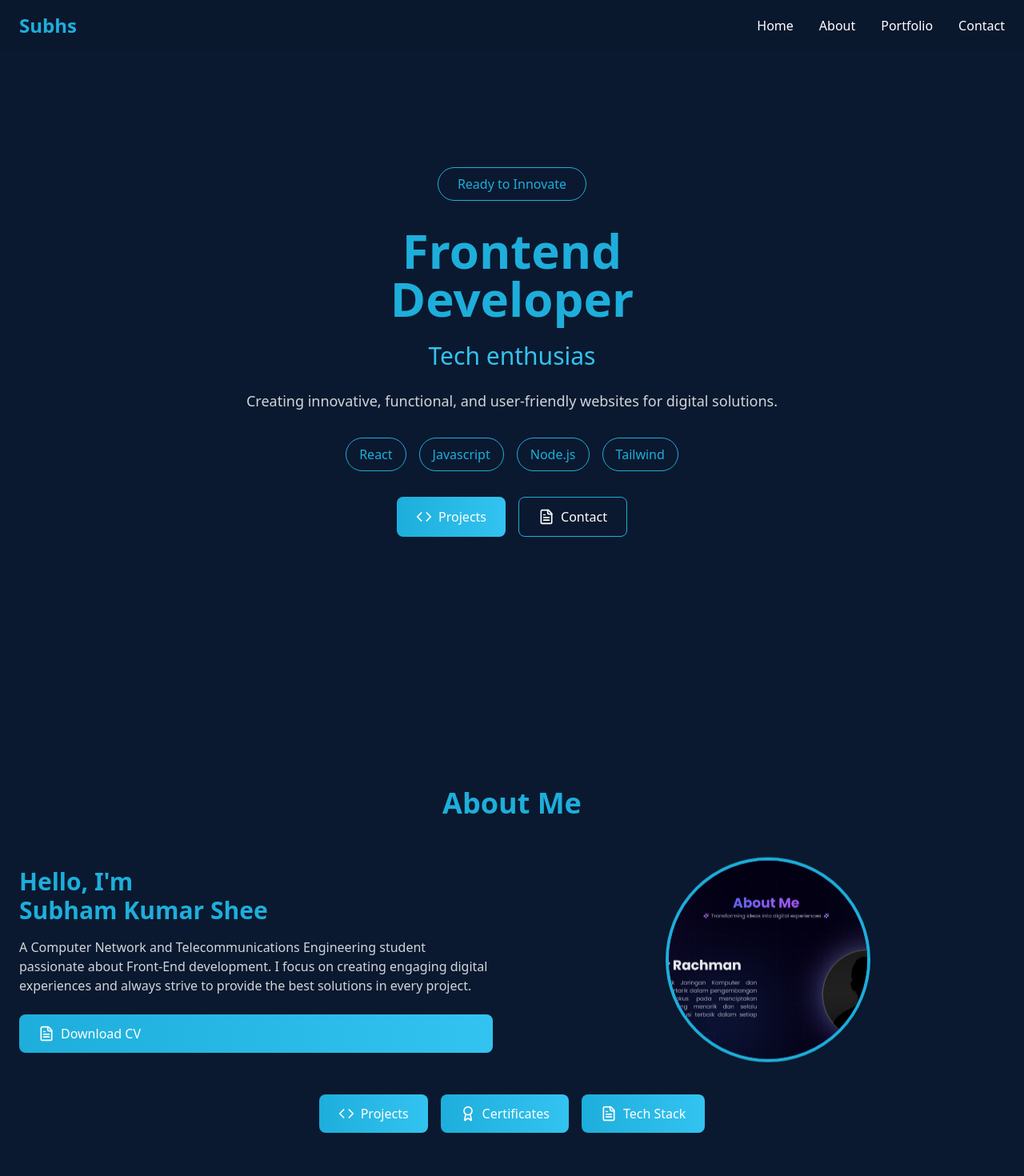
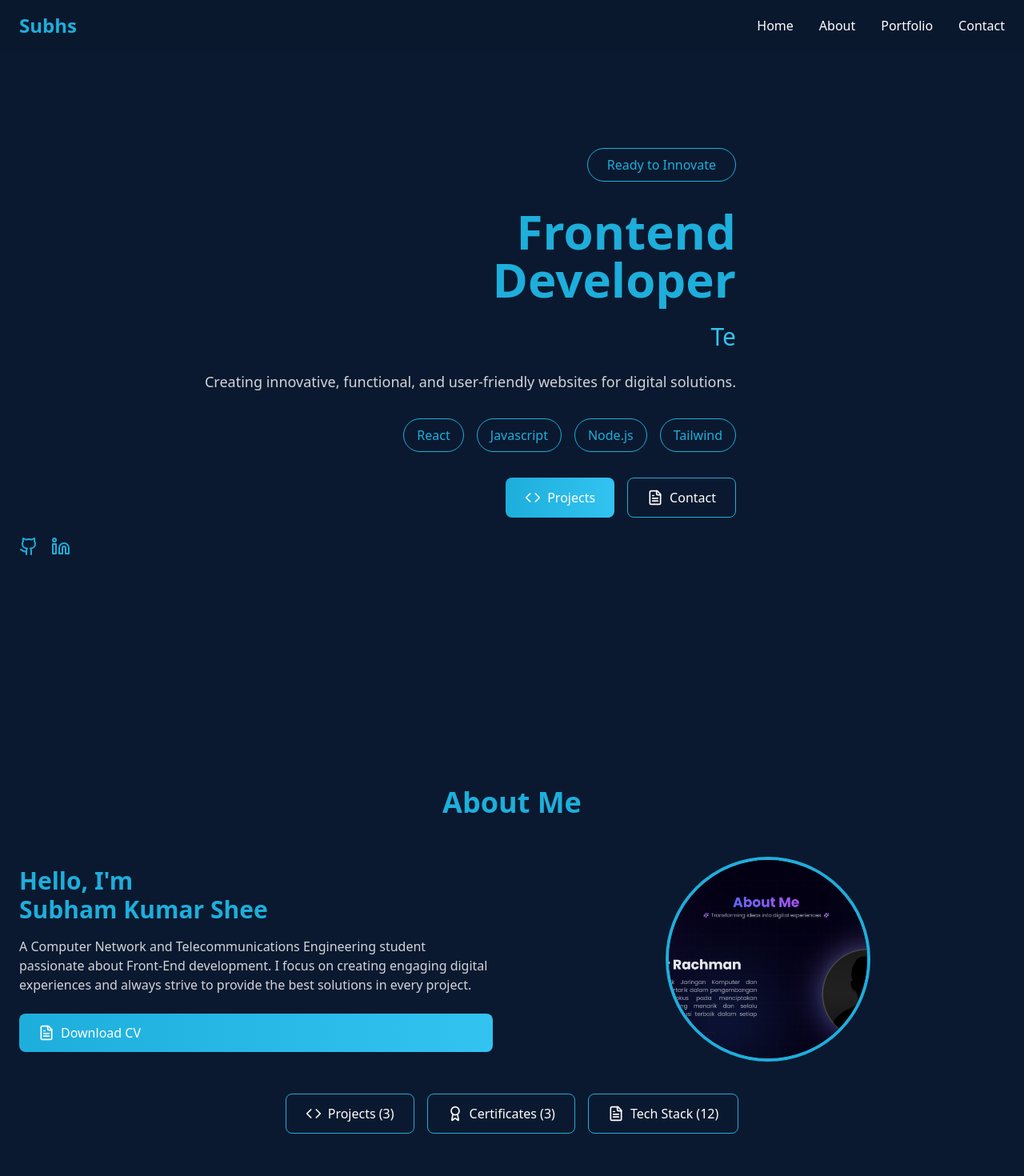
Before and after one commit to subhs90078/neon-scroll-showcase, a React (Vite) app: page / in a window 1280 px wide. Shown: the top 1470 px of the page at 80% size. Built offline with nearby package versions, Linux system fonts and the light colour scheme.

Commit message:
feat: Implement design and feature updates
This commit implements design changes to match the website's color scheme, adjusts the typing animation, adds social media links, integrates certificate viewing, and enhances the "About Me" section with file counts and animations.

```diff
--- /dev/null
+++ b/src/components/SocialLinks.tsx
@@ -0,0 +1,27 @@
+
+import { Github, Linkedin } from 'lucide-react';
+
+const SocialLinks = () => {
+  return (
+    <div className="flex gap-4 mt-6">
+      <a
+        href="https://github.com/yourusername"
+        target="_blank"
+        rel="noopener noreferrer"
+        className="text-neonBlue hover:text-lightBlue transition-colors"
+      >
+        <Github size={24} />
+      </a>
+      <a
+        href="https://linkedin.com/in/yourusername"
+        target="_blank"
+        rel="noopener noreferrer"
+        className="text-neonBlue hover:text-lightBlue transition-colors"
+      >
+        <Linkedin size={24} />
+      </a>
+    </div>
+  );
+};
+
+export default SocialLinks;
--- a/src/components/TypingAnimation.tsx
+++ b/src/components/TypingAnimation.tsx
@@ -29,10 +29,13 @@ const TypingAnimation = () => {
     if (!isDeleting && updatedText === fullText) {
       setIsDeleting(true);
       setDelta(period);
-    } else if (isDeleting && updatedText === '') {
-      setIsDeleting(false);
-      setLoopNum(loopNum + 1);
-      setDelta(200);
+    } else if (isDeleting) {
+      setDelta(100); // Faster erasing speed
+      if (updatedText === '') {
+        setIsDeleting(false);
+        setLoopNum(loopNum + 1);
+        setDelta(200);
+      }
     }
   };
 
--- a/src/pages/Index.tsx
+++ b/src/pages/Index.tsx
@@ -1,4 +1,3 @@
-
 import { useEffect, useState } from 'react';
 import AOS from 'aos';
 import 'aos/dist/aos.css';
@@ -6,6 +5,8 @@ import { FileText, Code, Award, ExternalLink } from 'lucide-react';
 import TypingAnimation from '../components/TypingAnimation';
 import TechStack from '../components/TechStack';
 import { Card, CardContent } from "@/components/ui/card";
+import SocialLinks from '../components/SocialLinks';
+import { useQuery } from '@tanstack/react-query';
 
 const Index = () => {
   useEffect(() => {
@@ -87,6 +88,21 @@ const Index = () => {
     }
   ];
 
+  const { data: projectCount = 3 } = useQuery({
+    queryKey: ['projectCount'],
+    queryFn: () => Promise.resolve(3)
+  });
+
+  const { data: certificateCount = 3 } = useQuery({
+    queryKey: ['certificateCount'],
+    queryFn: () => Promise.resolve(3)
+  });
+
+  const { data: techStackCount = 12 } = useQuery({
+    queryKey: ['techStackCount'],
+    queryFn: () => Promise.resolve(12)
+  });
+
   return (
     <div className="min-h-screen bg-deepBlue text-white overflow-x-hidden">
       {/* Navigation */}
@@ -108,9 +124,9 @@ const Index = () => {
       </nav>
 
       {/* Hero Section */}
-      <section id="home" className="min-h-screen flex items-center justify-center pt-20">
+      <section id="home" className="min-h-screen flex items-center pt-20">
         <div className="container mx-auto px-6" data-aos="fade-up">
-          <div className="max-w-4xl mx-auto text-center">
+          <div className="max-w-4xl text-right">
             <div className="text-neonBlue mb-8 inline-block px-6 py-2 rounded-full border border-neonBlue">
               Ready to Innovate
             </div>
@@ -119,14 +135,14 @@ const Index = () => {
             <p className="text-lg mb-8 text-gray-300 mt-6">
               Creating innovative, functional, and user-friendly websites for digital solutions.
             </p>
-            <div className="flex gap-4 flex-wrap mb-8 justify-center">
+            <div className="flex gap-4 flex-wrap justify-end mb-8">
               {['React', 'Javascript', 'Node.js', 'Tailwind'].map((tech) => (
                 <span key={tech} className="px-4 py-2 rounded-full bg-deepBlue border border-neonBlue text-neonBlue">
                   {tech}
                 </span>
               ))}
             </div>
-            <div className="flex gap-4 justify-center">
+            <div className="flex gap-4 justify-end">
               <button onClick={() => scrollToSection('portfolio')} className="flex items-center gap-2 px-6 py-3 rounded-lg bg-blue-gradient hover:opacity-90 transition-all">
                 <Code size={20} />
                 Projects
@@ -136,6 +152,7 @@ const Index = () => {
                 Contact
               </button>
             </div>
+            <SocialLinks />
           </div>
         </div>
       </section>
@@ -156,23 +173,27 @@ const Index = () => {
               </div>
             </div>
             <div className="relative" data-aos="fade-left">
-              <div className="w-64 h-64 mx-auto rounded-full overflow-hidden border-4 border-neonBlue animate-float">
-                <img src="/lovable-uploads/4530cc6d-3c81-4666-8d12-8a7939198fca.png" alt="Profile" className="w-full h-full object-cover" />
+              <div className="w-64 h-64 mx-auto rounded-full overflow-hidden border-4 border-neonBlue group hover:scale-105 transition-transform duration-300">
+                <img
+                  src="/lovable-uploads/4530cc6d-3c81-4666-8d12-8a7939198fca.png"
+                  alt="Profile"
+                  className="w-full h-full object-cover transition-transform duration-500 group-hover:scale-110"
+                />
               </div>
             </div>
           </div>
           <div className="flex justify-center mt-10 space-x-4">
-            <button onClick={() => scrollToSection('portfolio')} className="flex items-center gap-2 px-6 py-3 rounded-lg bg-blue-gradient hover:opacity-90 transition-all">
+            <button onClick={() => scrollToSection('portfolio')} className="flex items-center gap-2 px-6 py-3 rounded-lg bg-deepBlue border border-neonBlue hover:bg-neonBlue/20 transition-all">
               <Code size={20} />
-              Projects
+              Projects ({projectCount})
             </button>
-            <button onClick={() => scrollToSection('certificates')} className="flex items-center gap-2 px-6 py-3 rounded-lg bg-blue-gradient hover:opacity-90 transition-all">
+            <button onClick={() => scrollToSection('certificates')} className="flex items-center gap-2 px-6 py-3 rounded-lg bg-deepBlue border border-neonBlue hover:bg-neonBlue/20 transition-all">
               <Award size={20} />
-              Certificates
+              Certificates ({certificateCount})
             </button>
-            <button onClick={() => scrollToSection('tech-stack')} className="flex items-center gap-2 px-6 py-3 rounded-lg bg-blue-gradient hover:opacity-90 transition-all">
+            <button onClick={() => scrollToSection('tech-stack')} className="flex items-center gap-2 px-6 py-3 rounded-lg bg-deepBlue border border-neonBlue hover:bg-neonBlue/20 transition-all">
               <FileText size={20} />
-              Tech Stack
+              Tech Stack ({techStackCount})
             </button>
           </div>
         </div>
--- a/tailwind.config.ts
+++ b/tailwind.config.ts
@@ -1,4 +1,3 @@
-
 import type { Config } from "tailwindcss";
 
 export default {
@@ -11,7 +10,7 @@ export default {
         neonBlue: '#1EAEDB',
         deepBlue: '#0A192F',
         lightBlue: '#33C3F0',
-        background: '#0A192F', // Updated to match eki.my.id dark blue background
+        background: '#0A192F',
         border: "hsl(var(--border))",
         input: "hsl(var(--input))",
         ring: "hsl(var(--ring))",
@@ -48,7 +47,7 @@ export default {
       backgroundImage: {
         'gradient-radial': 'radial-gradient(var(--gradient-color-stops))',
         'blue-gradient': 'linear-gradient(90deg, #1EAEDB 0%, #33C3F0 100%)',
-        'purple-gradient': 'linear-gradient(90deg, #7928CA 0%, #FF0080 100%)', // Added purple gradient
+        'purple-gradient': 'linear-gradient(90deg, #7928CA 0%, #FF0080 100%)',
       },
       transitionProperty: {
         'height': 'height',
```
